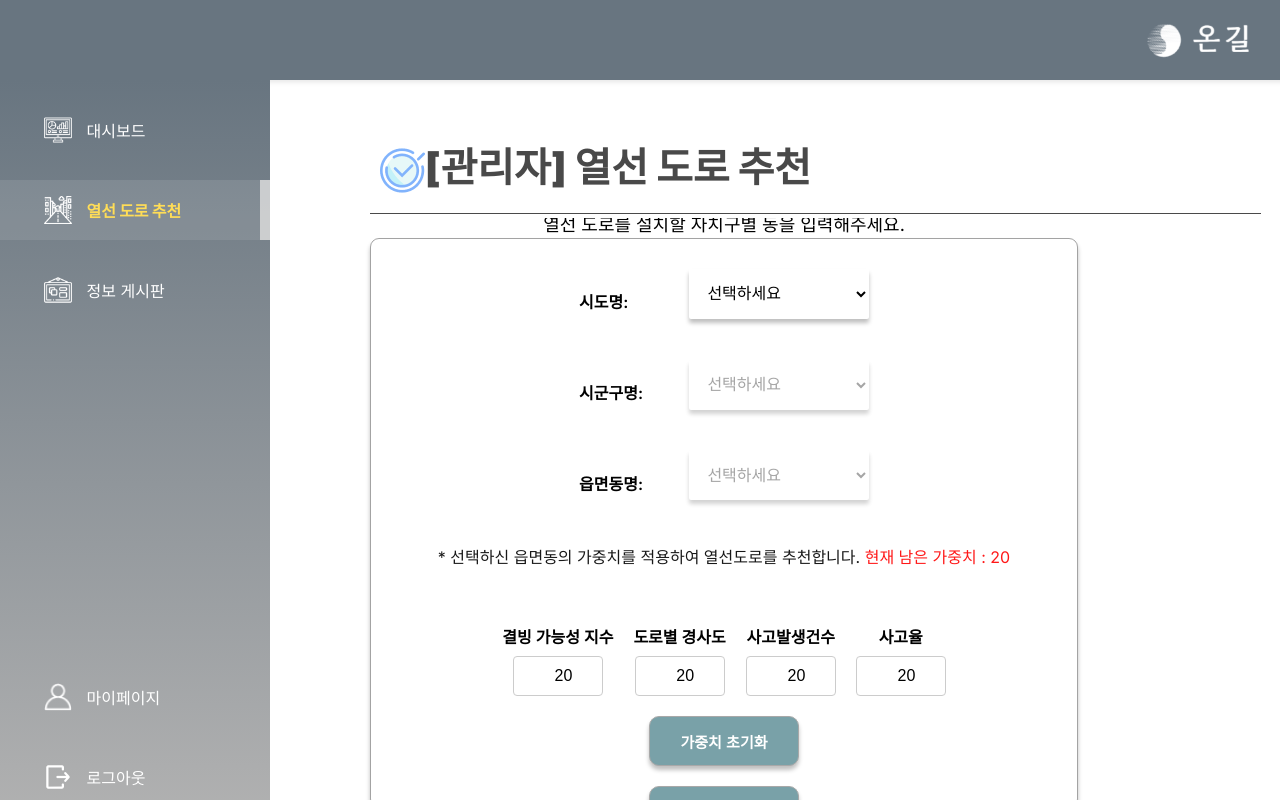
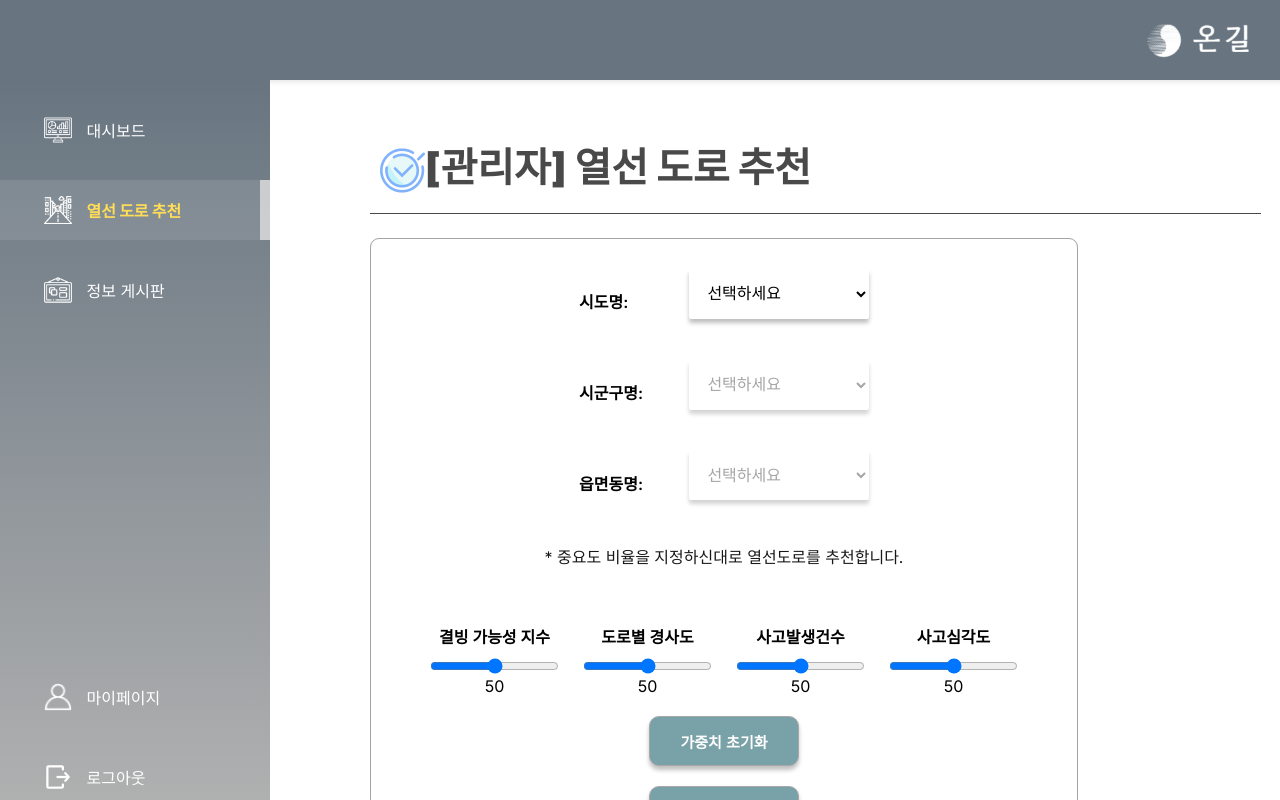
Before and after one commit to ChanHyuckYou/Ongil_Bepo, a React (Vite) app: page /roads-search in a window 1280 px wide. Built offline with nearby package versions, Linux system fonts and the light colour scheme; sample sign-in values are in the browser's storage; a web font is replaced by a local one.

Commit message:
도로 추천 페이지 수정

```diff
--- a/src/screens/RoadsSearch.jsx
+++ b/src/screens/RoadsSearch.jsx
@@ -26,12 +26,12 @@ const RoadsSearch = () => {
   const [sigunguCode, setSigunguCode] = useState(0);
 
   // 기존 가중치 관련 state (기본 값 20으로 설정)
-  const [icingWeight, setIcingWeight] = useState(20);
-  const [slopeWeight, setSlopeWeight] = useState(20);
+  const [icingWeight, setIcingWeight] = useState(50);
+  const [slopeWeight, setSlopeWeight] = useState(50);
 
   // 사고 관련 state (기본 값 20으로 설정)
-  const [accidentCount, setAccidentCount] = useState(20); // 사고발생건수
-  const [accidentRate, setAccidentRate] = useState(20); // 사고율
+  const [accidentCount, setAccidentCount] = useState(50); // 사고발생건수
+  const [accidentRate, setAccidentRate] = useState(50); // 사고율
 
   const [sigunguOptions, setSigunguOptions] = useState([]);
   const [eupmyeondongOptions, setEupmyeondongOptions] = useState([]);
@@ -97,40 +97,13 @@ const RoadsSearch = () => {
     }
   }, [sigungu, sido, data]);
 
-  // 가중치의 합이 100을 초과하지 않도록 처리하는 로직
-  const updateWeights = () => {
-    const sum = icingWeight + slopeWeight + accidentCount
-        + accidentRate;
-    if (sum > 100) {
-      alert("가중치의 합이 100을 초과했습니다.");
-      return false;
-    }
-    return true;
-  };
-
   // 각 가중치 값의 범위를 0~100으로 제한
-  const handleIcingChange = (e) => {
+  const handleWeightChange = (setter) => (e) => {
     const value = parseInt(e.target.value || "0", 10);
     if (value < 0 || value > 100) {
       return;
     }
-    setIcingWeight(value);
-  };
-
-  const handleSlopeChange = (e) => {
-    const value = parseInt(e.target.value || "0", 10);
-    if (value < 0 || value > 100) {
-      return;
-    }
-    setSlopeWeight(value);
-  };
-
-  const handleAccidentCountChange = (e) => {
-    const value = parseInt(e.target.value || "0", 10);
-    if (value < 0 || value > 100) {
-      return;
-    }
-    setAccidentCount(value);
+    setter(value);
   };
 
   // 읍면동
@@ -159,42 +132,53 @@ const RoadsSearch = () => {
     }
   };
 
-  const handleAccidentRateChange = (e) => {
-    const value = parseInt(e.target.value || "0", 10);
-    if (value < 0 || value > 100) {
-      return;
-    }
-    setAccidentRate(value);
-  };
 
   const navigateTo = useNavigations();
   const handleNavigation = () => {
     if (sido && sigungu && eupmyeondong) {
-      if (!updateWeights()) {
-        return;
+
+      // 모든 값이 0일 경우 25씩 할당하여 100 만들기
+      let weights = [icingWeight, slopeWeight, accidentCount, accidentRate];
+      const allZero = weights.every(weight => weight === 0);
+
+      let newIcingWeight = icingWeight;
+      let newSlopeWeight = slopeWeight;
+      let newAccidentCount = accidentCount;
+      let newAccidentRate = accidentRate;
+
+      if (allZero) {
+        newIcingWeight = 25;
+        newSlopeWeight = 25;
+        newAccidentCount = 25;
+        newAccidentRate = 25;
+      } else {
+        const totalWeight = weights.reduce((sum, weight) => sum + weight, 0);
+        if (totalWeight > 0) {
+          const scale = 100 / totalWeight;
+          newIcingWeight = icingWeight * scale;
+          newSlopeWeight = slopeWeight * scale;
+          newAccidentCount = accidentCount * scale;
+          newAccidentRate = accidentRate * scale;
         }
-
+      }
       // 사용자 가중치 데이터 준비
       const userWeights = {
         sigungu: sigunguCode,
         region: `${eupmyeondong}`,
-        freezing_weight: icingWeight,
-        rd_slope_weight: slopeWeight,
-        acc_occ_weight: accidentCount,
-        acc_sc_weight: accidentRate,
+        freezing_weight: newIcingWeight,
+        rd_slope_weight: newSlopeWeight,
+        acc_occ_weight: newAccidentCount,
+        acc_sc_weight: newAccidentRate,
       };
-
       // 로딩 상태 시작
       setIsLoading(true);
 
       // 추천 도로 API 호출
       recommendRoads(userWeights)
         .then((response) => {
-          // 도로 추천 데이터 처리
-          console.log("추천 도로 데이터:", response);
-
           setIsLoading(false); // 로딩 종료
-          navigateTo('RoadsRecommend', { recommendedRoads: response.recommended_roads });
+          console.log(response)
+          navigateTo('RoadsRecommend', { sido: sido, sigungu: sigungu, eupmyeondong: eupmyeondong, recommendedRoads: response });
         })
         .catch((error) => {
           setIsLoading(false); // 로딩 종료
@@ -208,8 +192,6 @@ const RoadsSearch = () => {
 
 
   const increments = Array.from({length: 21}, (_, i) => i * 5);
-
-  const remain = 100 - (icingWeight + slopeWeight + accidentCount + accidentRate);
 
   return (
       <div className={styles.roadssearch}>
@@ -275,73 +257,61 @@ const RoadsSearch = () => {
                   </select>
                 </div>
 
-                <p style={{opacity: 0.9}}>
-                  * 선택하신 읍면동의 가중치를 적용하여 열선도로를 추천합니다.
-                  <span style={{color: 'red'}}>     현재 남은 가중치 : {remain}</span>
+                <p style={{opacity: 0.9 }}>
+                  * 중요도 비율을 지정하신대로 열선도로를 추천합니다.
+                  <span style={{color: 'red'}}></span>
                 </p>
-                {/* 5단위로 선택할 수 있는 리스트(datalist) */}
-                <datalist id="increments">
-                  {increments.map((val) => (
-                      <option key={val} value={val}/>
-                  ))}
-                </datalist>
-                {/* 기존 가중치 필드 (결빙 가능성, 경사도, 교통량) */}
+                {/* 0~100 사이의 숫자를 바 형태로 늘리며 선택할 수 있는 필드 */}
                 <div className={styles.weightContainer}>
                   <div className={styles.weightItem}>
                     <label className={styles.weightLabel}>결빙 가능성 지수</label>
                     <input
-                        type="number"
-                        step="5"
+                      type="range"
                       min="0"
                       max="100"
-                        list="increments"
-                        className={styles.weightInput}
-                        value={icingWeight === 0 ? '' : icingWeight} // 0이면 빈 값
-                        onChange={handleIcingChange}
+                      value={icingWeight || 0} // 0이면 가장 왼쪽에 위치하도록 설정
+                      onChange={handleWeightChange(setIcingWeight)}
+                      className={styles.weightRange}
                     />
+                    <span>{icingWeight || 0}</span> {/* 선택된 숫자 표시 */}
                   </div>
                   <div className={styles.weightItem}>
                     <label className={styles.weightLabel}>도로별 경사도</label>
                     <input
-                        type="number"
-                        step="5"
+                      type="range"
                       min="0"
                       max="100"
-                        list="increments"
-                        className={styles.weightInput}
-                        value={slopeWeight === 0 ? '' : slopeWeight} // 0이면 빈 값
-                        onChange={handleSlopeChange}
+                      value={slopeWeight || 0} // 0이면 가장 왼쪽에 위치하도록 설정
+                      onChange={handleWeightChange(setSlopeWeight)}
+                      className={styles.weightRange}
                     />
+                    <span>{slopeWeight || 0}</span> {/* 선택된 숫자 표시 */}
                   </div>
 
                   {/* 사고발생건수와 사고율 입력 필드 */}
                   <div className={styles.weightItem}>
                     <label className={styles.weightLabel}>사고발생건수</label>
                     <input
-                        type="number"
-                        step="5"
+                      type="range"
                       min="0"
                       max="100"
-                        list="increments"
-                        className={styles.weightInput}
-                        value={accidentCount === 0 ? ''
-                            : accidentCount} // 0이면 빈 값
-                        onChange={handleAccidentCountChange}
+                      value={accidentCount || 0} // 0이면 가장 왼쪽에 위치하도록 설정
+                      onChange={handleWeightChange(setAccidentCount)}
+                      className={styles.weightRange}
                     />
+                    <span>{accidentCount || 0}</span> {/* 선택된 숫자 표시 */}
                   </div>
                   <div className={styles.weightItem}>
-                    <label className={styles.weightLabel}>사고율</label>
+                    <label className={styles.weightLabel}>사고심각도</label>
                     <input
-                        type="number"
-                        step="5"
+                      type="range"
                       min="0"
                       max="100"
-                        list="increments"
-                        className={styles.weightInput}
-                        value={accidentRate === 0 ? ''
-                            : accidentRate} // 0이면 빈 값
-                        onChange={handleAccidentRateChange}
+                      value={accidentRate || 0} // 0이면 가장 왼쪽에 위치하도록 설정
+                      onChange={handleWeightChange(setAccidentRate)}
+                      className={styles.weightRange}
                     />
+                    <span>{accidentRate || 0}</span> {/* 선택된 숫자 표시 */}
                   </div>
                 </div>
 
@@ -349,6 +319,8 @@ const RoadsSearch = () => {
                 <button className={styles.searchBtn} onClick={resetWeights}>
                   가중치 초기화
                 </button>
+
+
 
                 {/* 검색 버튼 */}
                 <div className={styles.searchBtn} onClick={handleNavigation}>
--- a/src/styles/RoadsRecommend.module.css
+++ b/src/styles/RoadsRecommend.module.css
@@ -11,7 +11,9 @@
   padding-top: 150px; /* .topNavi의 높이에 맞춤 */
   box-sizing: border-box;
 }
-
+.roadsrecommend h1{
+  margin-left: 100px;
+}
 
 /* Content Section */
 .content {
@@ -26,7 +28,7 @@
 
 /* 도로 목록 */
 .roadtable {
-  width: 30%;
+  width: 25%;
   height: 100%;
   box-sizing: border-box;
   box-shadow: 0px 4px 4px rgba(0, 0, 0, 0.25);
@@ -35,6 +37,7 @@
   overflow: hidden;
   display: flex;
   flex-direction: column;
+  margin-left: 80px;
 }
 
 .ListHeader {
@@ -50,6 +53,14 @@
   position: sticky;
   top: 0;
   z-index: 1;
+}
+
+.ListHeader button {
+  padding: 10px 20px;
+  border: 1px solid #ddd;
+  border-radius: 5px;
+  background-color: #f5f5f5;
+  cursor: pointer;
 }
 
 .ListItems {
@@ -118,6 +129,8 @@
   width: 55%;
   height: 100%;
   flex-shrink: 0;
+  margin-left: 10px;
+  margin-right: 350px;
 }
 
 /* Controls Section */
--- a/src/styles/RoadsSearch.module.css
+++ b/src/styles/RoadsSearch.module.css
@@ -21,6 +21,7 @@
     justify-content: space-between;
     margin-bottom: 20px;
     height: 75%; /* 부모 요소 높이를 기준으로 */
+    overflow: hidden;
 }
 
 .form {
```
Also changed, not shown: src/screens/RoadsRecommend.jsx (+84 -49 lines), public/images/tourist_attraction.png (added). Lines whose indentation alone changed are shown as unchanged.
